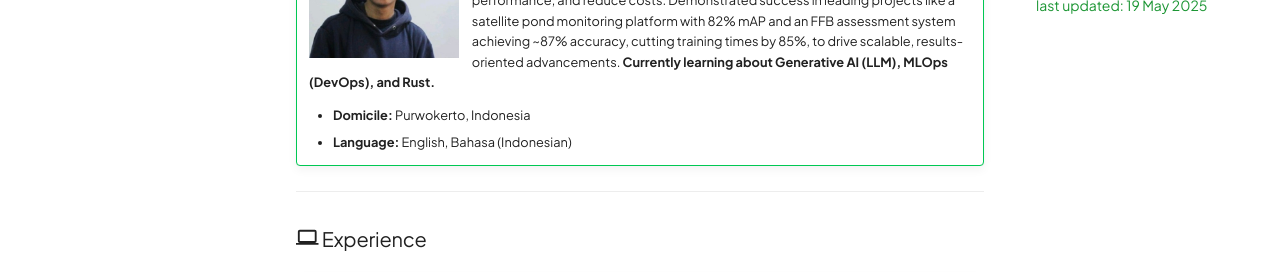
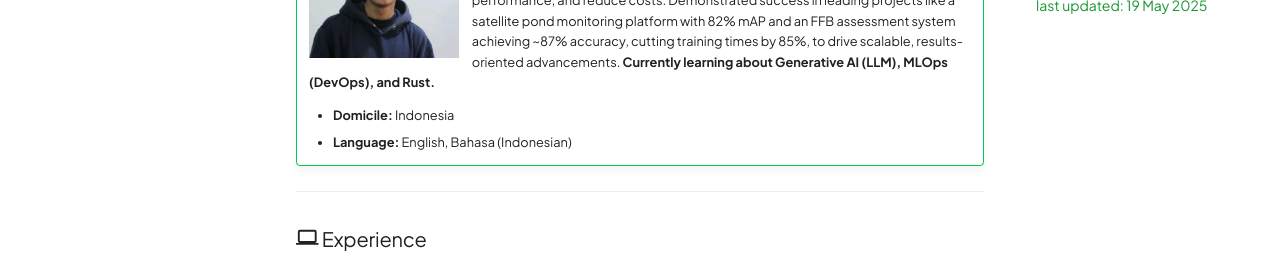
Before and after one commit to agfianf/agfianf.github.io, an MkDocs documentation site: the page built from docs/about.md, in a window 1280 px wide and 900 px high. Shown: the part 416-688 px from the top of the window. Built offline with MkDocs 1.6.1 and Material for MkDocs 9.7.7, drawn with Linux system fonts in a browser that asks for light colours; some of the changed text lies outside the part shown.

Commit message:
fix: update domicile information and remove date from education section for clarity

```diff
--- a/docs/about.md
+++ b/docs/about.md
@@ -10,7 +10,7 @@
 
     an AI Engineer/Software Engineer with over 4 years of expertise in machine learning, computer vision, and MLOps to deliver innovative, high-impact AI solutions across aquaculture, agriculture, and digital imaging sectors. Utilize proficiency in Python, PyTorch, FastAPI, Azure, and Docker to optimize workflows, enhance system performance, and reduce costs. Demonstrated success in leading projects like a satellite pond monitoring platform with 82% mAP and an FFB assessment system achieving ~87% accuracy, cutting training times by 85%, to drive scalable, results-oriented advancements. **Currently learning about Generative AI (LLM), MLOps (DevOps), and Rust.**
 
-    - **Domicile:** Purwokerto, Indonesia
+    - **Domicile:** Indonesia
     - **Language:** English, Bahasa (Indonesian)
 
 ---
@@ -146,7 +146,7 @@
 </div>
 <div class="job-title-date">
     <span class="title">Bachelor’s Degree Engineering Physics</span>
-    <span class="date">2015 - 2019 · 4 yr 3 mos</span>
+    <span class="date"></span>
 </div>
 - Awarded a full scholarship for 4 year Bachelor’s program based on outstanding semester grades
 - Awarded 3rd place for the best students in Faculty Engineering
```
